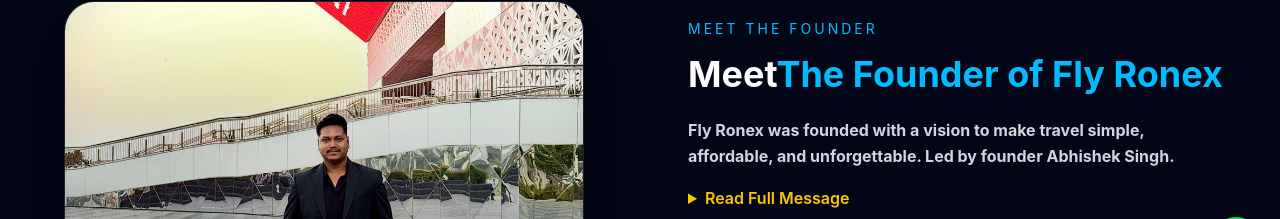
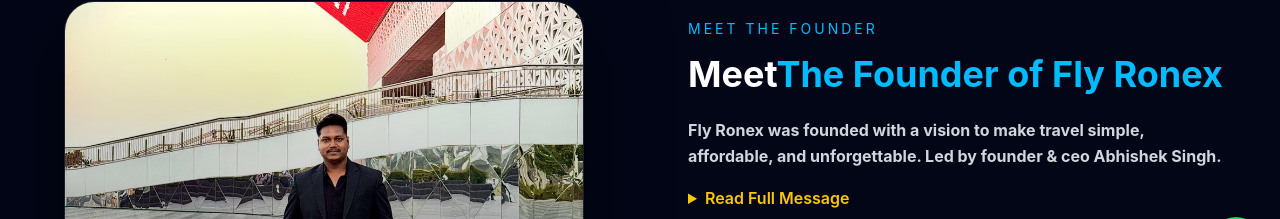
Before and after one commit to shashiyadav1790/Flyronex, a React (Vite) app: page /about in a window 1280 px wide. Shown: the part 455-674 px from the top of the page. Built offline with nearby package versions, Linux system fonts and the light colour scheme.

Commit message:
some changes

```diff
--- a/src/sections/About/About.jsx
+++ b/src/sections/About/About.jsx
@@ -320,7 +320,7 @@
 
               <div className="md:col-span-2 text-gray-300 leading-relaxed mb-8">
                 <p className="mb-4 font-bold">
-                   Fly Ronex was founded with a vision to make travel simple, affordable, and unforgettable. Led by founder Abhishek Singh.
+                   Fly Ronex was founded with a vision to make travel simple, affordable, and unforgettable. Led by founder & ceo Abhishek Singh.
                 </p>
 
                   <details>
```
